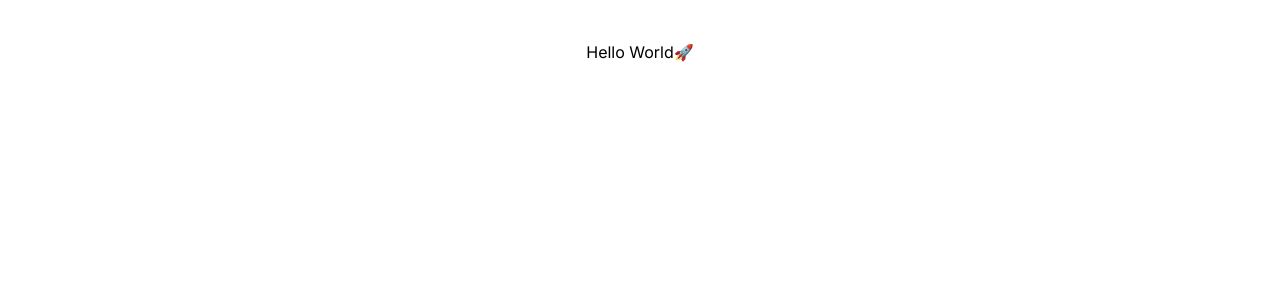
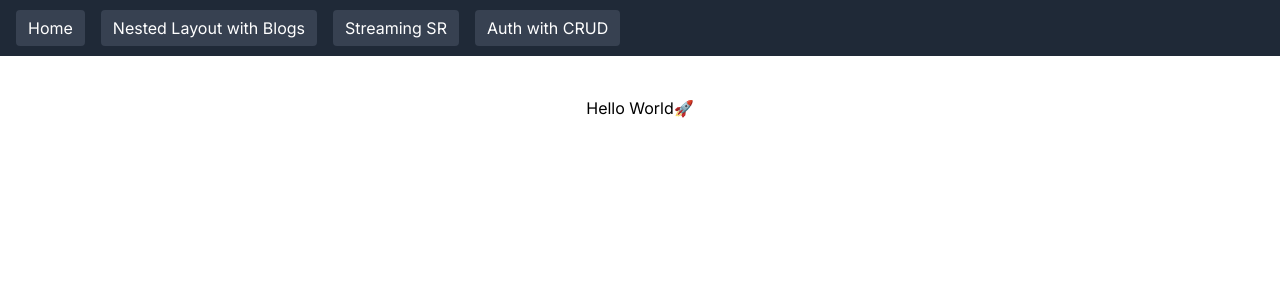
Before and after one commit to sc30gsw/rsc-supabase, a Next.js app: page / in a window 1280 px wide. Shown: the top 300 px of the page. Built offline with nearby package versions, Linux system fonts and the light colour scheme.

Commit message:
アプリケーション全体の共通レイアウトを作成

```diff
--- /dev/null
+++ b/app/components/nav-bar.tsx
@@ -0,0 +1,37 @@
+import Link from 'next/link'
+import React from 'react'
+
+const NavBar = () => {
+  return (
+    <header className="bg-gray-800 p-4">
+      <nav className="space-x-4">
+        <Link
+          href="/"
+          className="rounded bg-gray-700 px-3 py-2 text-white hover:bg-gray-500"
+        >
+          Home
+        </Link>
+        <Link
+          href="/blogs"
+          className="rounded bg-gray-700 px-3 py-2 text-white hover:bg-gray-500"
+        >
+          Nested Layout with Blogs
+        </Link>
+        <Link
+          href="/streaming-sr"
+          className="rounded bg-gray-700 px-3 py-2 text-white hover:bg-gray-500"
+        >
+          Streaming SR
+        </Link>
+        <Link
+          href="/auth"
+          className="rounded bg-gray-700 px-3 py-2 text-white hover:bg-gray-500"
+        >
+          Auth with CRUD
+        </Link>
+      </nav>
+    </header>
+  )
+}
+
+export default NavBar
--- a/app/layout.tsx
+++ b/app/layout.tsx
@@ -2,6 +2,8 @@
 
 import { Inter } from 'next/font/google'
 import React from 'react'
+
+import NavBar from './components/nav-bar'
 
 const inter = Inter({ subsets: ['latin'] })
 
@@ -17,7 +19,10 @@
 }) {
   return (
     <html lang="ja">
-      <body className={inter.className}>{children}</body>
+      <body className={inter.className}>
+        <NavBar />
+        {children}
+      </body>
     </html>
   )
 }
```
